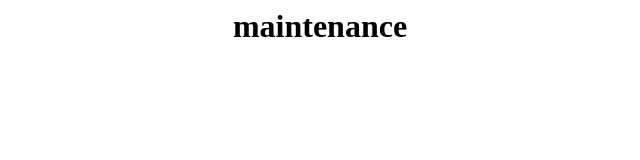
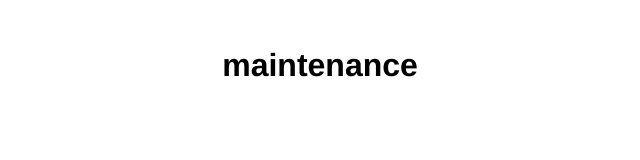
Before and after one commit to newhousegroup/forum, a plain HTML site: page index.html in a window 1280 px wide. Shown: the whole page, without its empty margins (320-960 px from the left). Drawn offline with Linux system fonts and the light colour scheme.

Commit message:
Update index.html

```diff
--- a/index.html
+++ b/index.html
@@ -1 +1 @@
-<center><h1>maintenance</h1></center>
+<br><center><h1 style="font-family:Helvetica">maintenance</h1></center>
```
